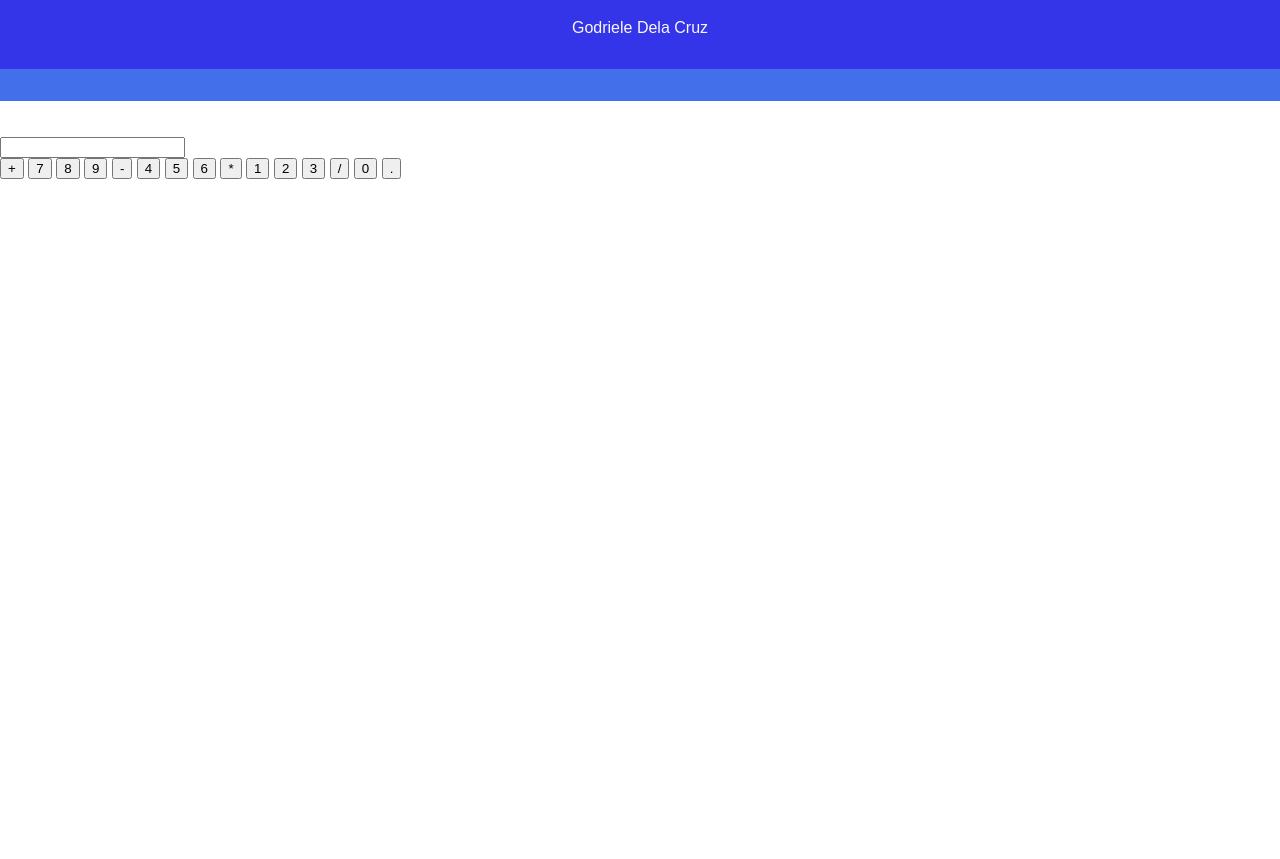
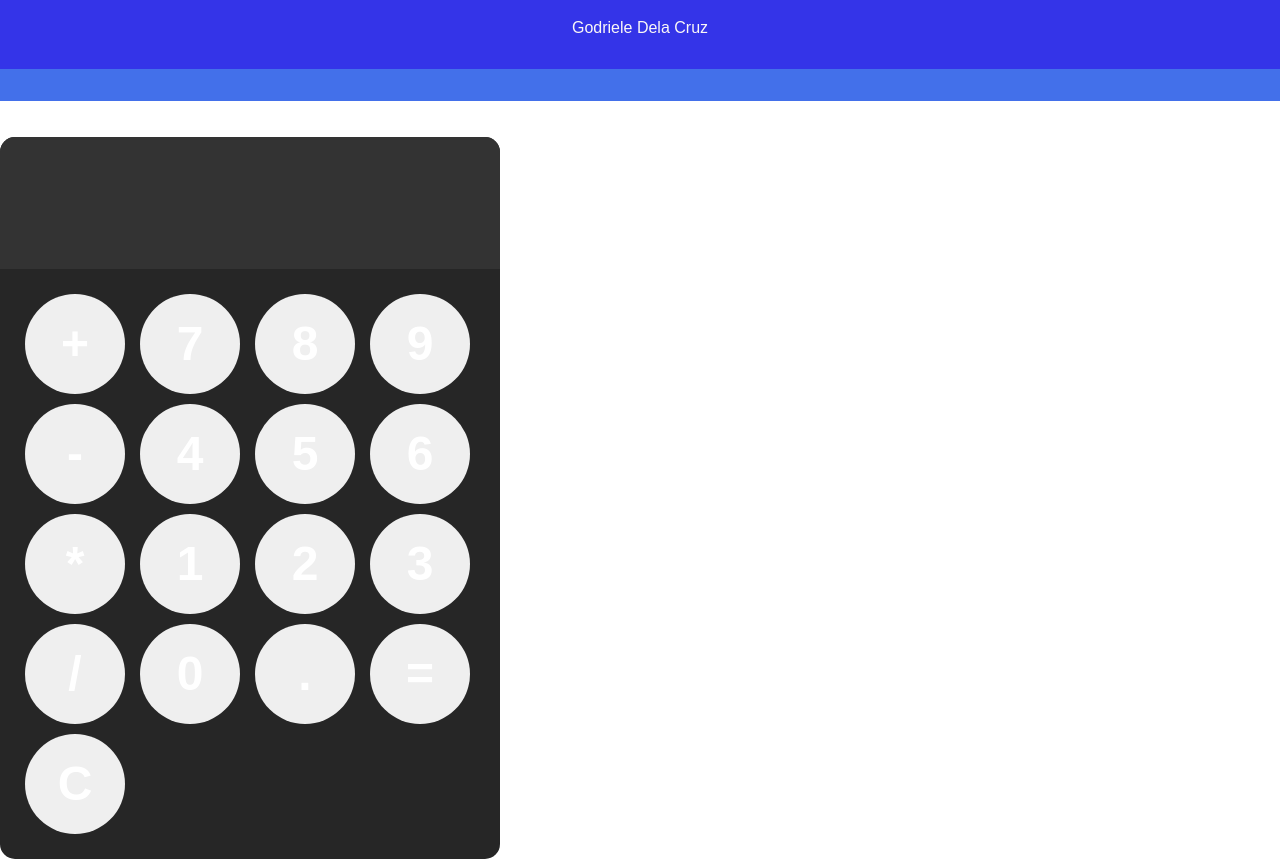
Before and after one commit to godriele/Calculator, a plain HTML site: page index.html in a window 1280 px wide. Shown: the part 77-936 px from the top of the page. Before the commit the page ends 800 px from the top, so only its background shows below. Drawn offline with Linux system fonts and the light colour scheme.

Commit message:
Changed the size, width, color, and positions of the buttons

```diff
--- a/index.html
+++ b/index.html
@@ -38,7 +38,8 @@
               <button onclick="appendToDisplay('/')">/</button>
               <button onclick="appendToDisplay('0')">0</button>
               <button onclick="appendToDisplay('.')">.</button>
-
+              <button onclick="calculate()">=</button>
+              <button onclick="clearDisplay()">C</button>
             </div>
          </div>
 
--- a/style.css
+++ b/style.css
@@ -20,3 +20,42 @@ body {
     padding: 1rem;
     text-align: center;
 }
+
+
+
+button {
+    width: 100px;
+    height: 100px;
+    border-radius: 50px;
+    border: none;
+    background-color: hsl(0, 0, 30%);
+    color: white;
+    font-size: 3rem;
+    font-weight: bold;
+    cursor: pointer;
+}
+
+#keys {
+    display: grid;
+    grid-template-columns: repeat(4, 1fr);
+    gap: 10px;
+    padding: 25px;
+
+}
+
+#calculator {
+    font-family: 'Courier New', Courier, monospace;
+    background-color: hsl(0, 0%, 15%);
+    border-radius: 15px;
+    max-width: 500px;
+    overflow: hidden;
+}
+
+#display {
+    width: 100%;
+    padding: 20px;
+    font-size: 5rem;
+    text-align: left;
+    border: none;
+    background-color: hsl(0, 0%, 20%);
+}
```
